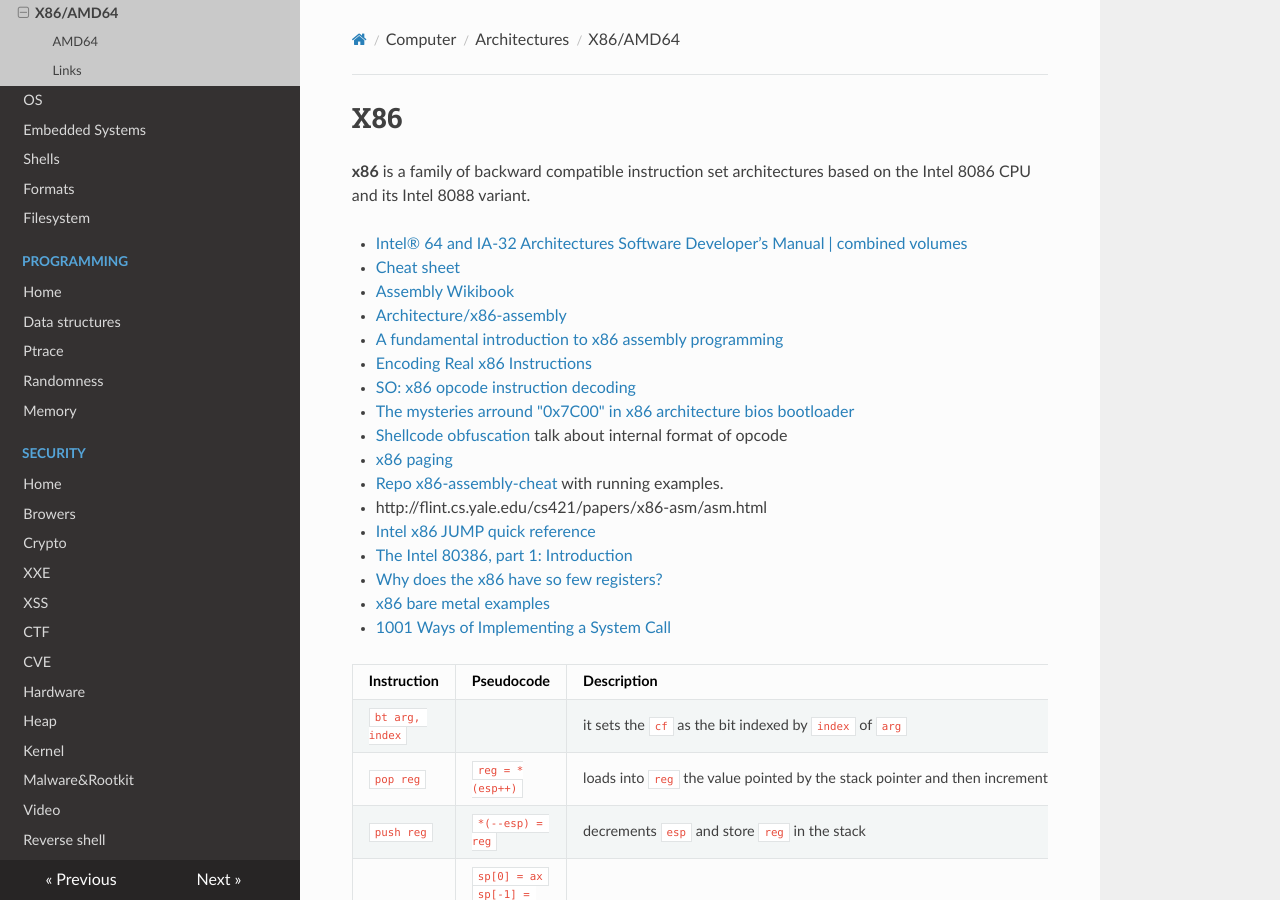
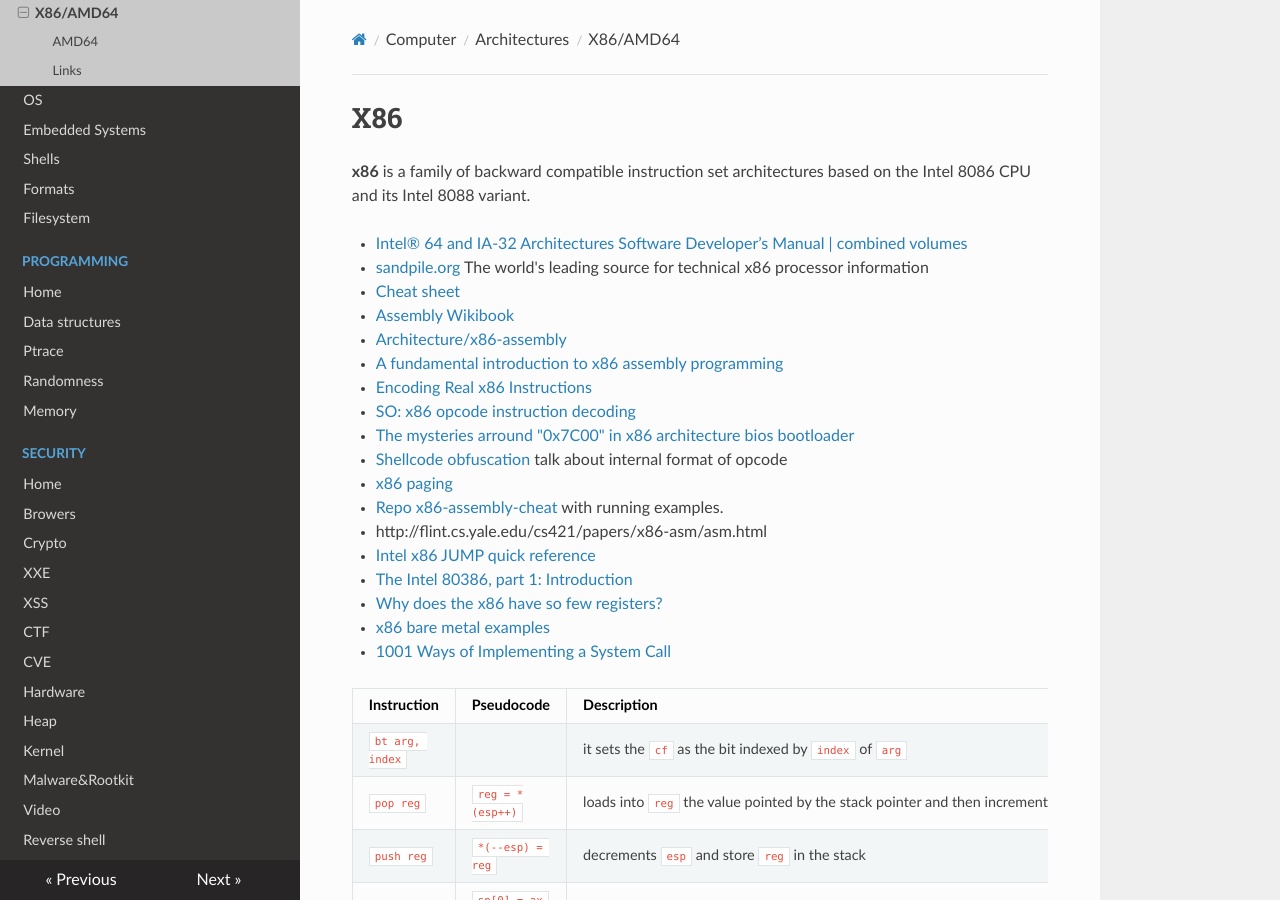
Before and after one commit to gipi/low-level, an MkDocs documentation site: the page built from docs/arch/x86.md, in a window 1280 px wide and 900 px high. Built offline with MkDocs 1.6.1, drawn with Linux system fonts in a browser that asks for light colours; nearby versions of some CDN libraries; old or Windows-style settings are respelled for this version of MkDocs.

Commit message:
Update x86.md

```diff
--- a/docs/arch/x86.md
+++ b/docs/arch/x86.md
@@ -4,6 +4,7 @@
 based on the Intel 8086 CPU and its Intel 8088 variant.
 
  - [Intel® 64 and IA-32 Architectures Software Developer’s Manual | combined volumes](https://software.intel.com/sites/default/files/managed/39/c5/325462-sdm-vol-1-2abcd-3abcd.pdf)
+ - [sandpile.org](https://sandpile.org) The world's leading source for technical x86 processor information
  - [Cheat sheet](http://www.jegerlehner.ch/intel/IntelCodeTable.pdf)
  - [Assembly Wikibook](https://en.wikibooks.org/wiki/X86_Assembly)
  - [Architecture/x86-assembly](https://www.aldeid.com/wiki/Category:Architecture/x86-assembly)
```
